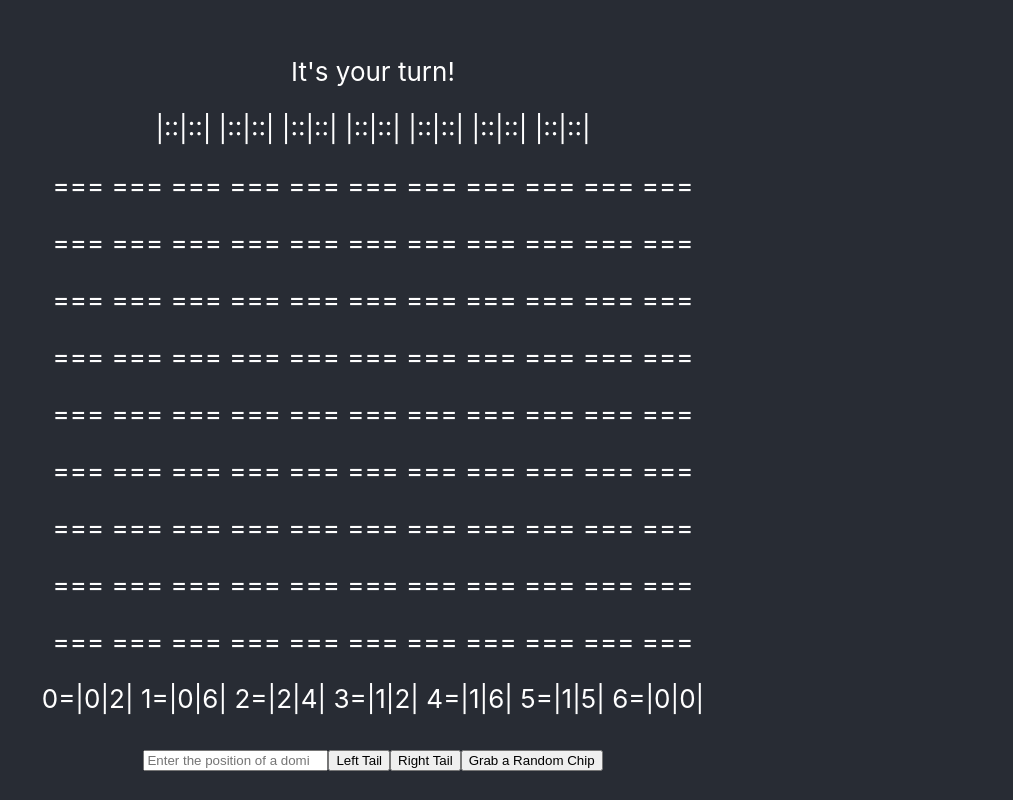
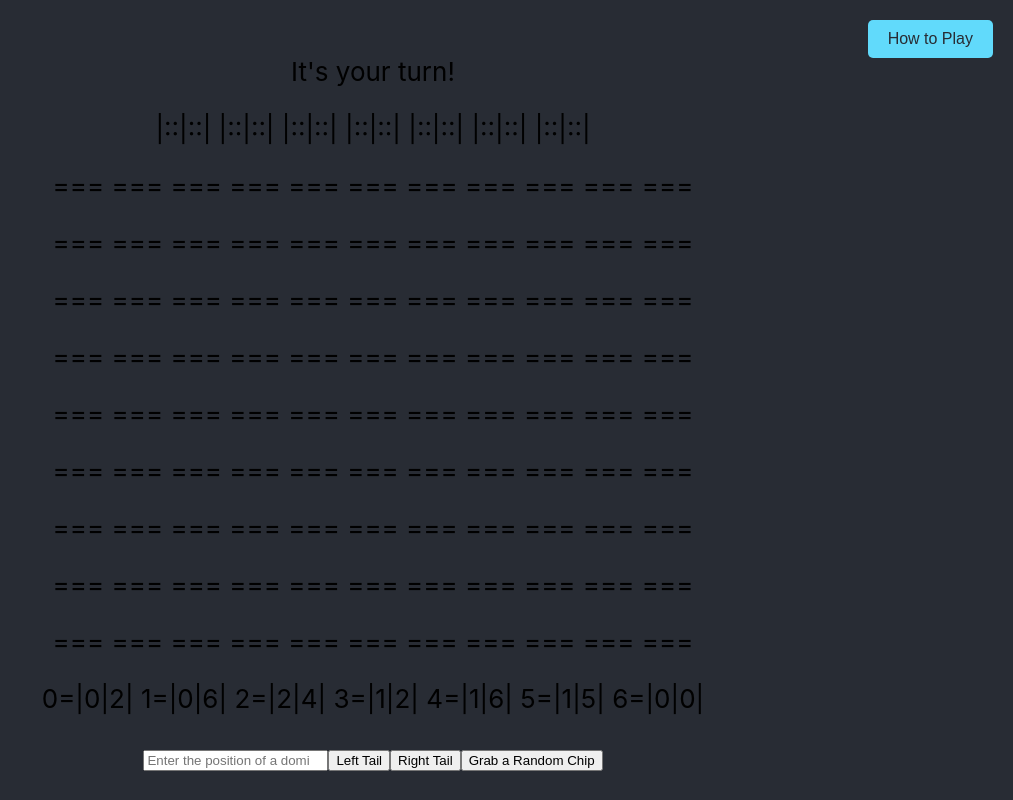
Before and after one commit to uprm-inso4116-2024-2025-s1/semester-project-multiplayer-dominoes, a React (Create React App) app in the folder frontend/: page /game in a window 1280 px wide. Shown: the whole page, without its empty margins (267-1280 px from the left). Built offline with nearby package versions, Linux system fonts and the light colour scheme.

Commit message:
Implemented the visibility of the rules

```diff
--- a/frontend/src/App.css
+++ b/frontend/src/App.css
@@ -36,3 +36,49 @@
     transform: rotate(360deg);
   }
 }
+
+.rules-button {
+  position: fixed;
+  top: 20px;
+  right: 20px;
+  padding: 10px 20px;
+  font-size: 16px;
+  background-color: #61dafb;
+  border: none;
+  border-radius: 5px;
+  color: #282c34;
+  cursor: pointer;
+  z-index: 1001;
+}
+
+.rules-button:hover {
+  background-color: #21a1f1;
+}
+
+
+.rules-overlay {
+  position: fixed;
+  top: 0;
+  left: 0;
+  right: 0;
+  bottom: 0;
+  background-color: rgba(0, 0, 0, 0.7);
+  display: flex;
+  justify-content: center;
+  align-items: center;
+  z-index: 1000;
+}
+
+.rules {
+  background-color: white;
+  padding: 20px;
+  border-radius: 10px;
+  width: 80%;
+  max-width: 600px;
+  text-align: left;
+  color: black;
+}
+
+h2, p {
+  color: black;
+}
--- a/frontend/src/App.js
+++ b/frontend/src/App.js
@@ -1,20 +1,50 @@
 import logo from './logo.svg';
 import { BrowserRouter as Router, Routes, Route } from 'react-router-dom';
 import './App.css';
+import React, { useState } from 'react';
 
 import Login from './Auth/Login.js';
 
 import MainGame from './gamestate/experimentalGame.js';
 
 function App() {
+  const [showRules, setShowRules] = useState(false);
+
+  const toggleRules = () => {
+    setShowRules(!showRules);
+  };
+
   return (
     <Router>
       <div className="App">
         <header className="App-header">
           <Routes>
             <Route path="/" element={<Login />} />
-            <Route path="/game" element={<MainGame />} />
-          </Routes>
+            <Route path="/game"
+            element={
+              <>
+                <button onClick={toggleRules} className="rules-button">
+                  {showRules ? 'Close' : 'How to Play'}
+                </button>
+                <MainGame />
+                {showRules && (
+                  <div className="rules-overlay">
+                    <div className="rules">
+                      <h2>How to Play Dominoes</h2>
+                      <p><strong>Players:</strong> Two, three, or four may play. If four are playing, it may be played as a partnership (the two players sitting opposite one another are partners).</p>
+                      <p><strong>The Shuffle:</strong> The dominoes are shuffled. Players draw one domino. The player drawing the highest double, or if no double, the highest domino plays first. Re-shuffle and begin drawing the first hand.</p>
+                      <p><strong>Drawing:</strong> Each player draws seven dominoes for their hand. The remaining dominoes (the boneyard) are left face down to be drawn later if a player is unable to play.</p>
+                      <p><strong>Begin Play:</strong> The player who drew the highest domino plays first. The objective is to score points by laying dominoes end to end. If the dots on the exposed ends total a multiple of five, the player is awarded points.</p>
+                      <p><strong>Blocking the Game:</strong> If no player can play, the game is blocked. The player with the least spots in their hand scores the total spots of the opponents' hands.</p>
+                    </div>
+                  </div>
+                )}
+              </>
+            }
+          />
+        </Routes>
+
+
         </header>
       </div>
     </Router>
```
Also changed, not shown: 1 other file (tests, documents, lock files or other folders).
